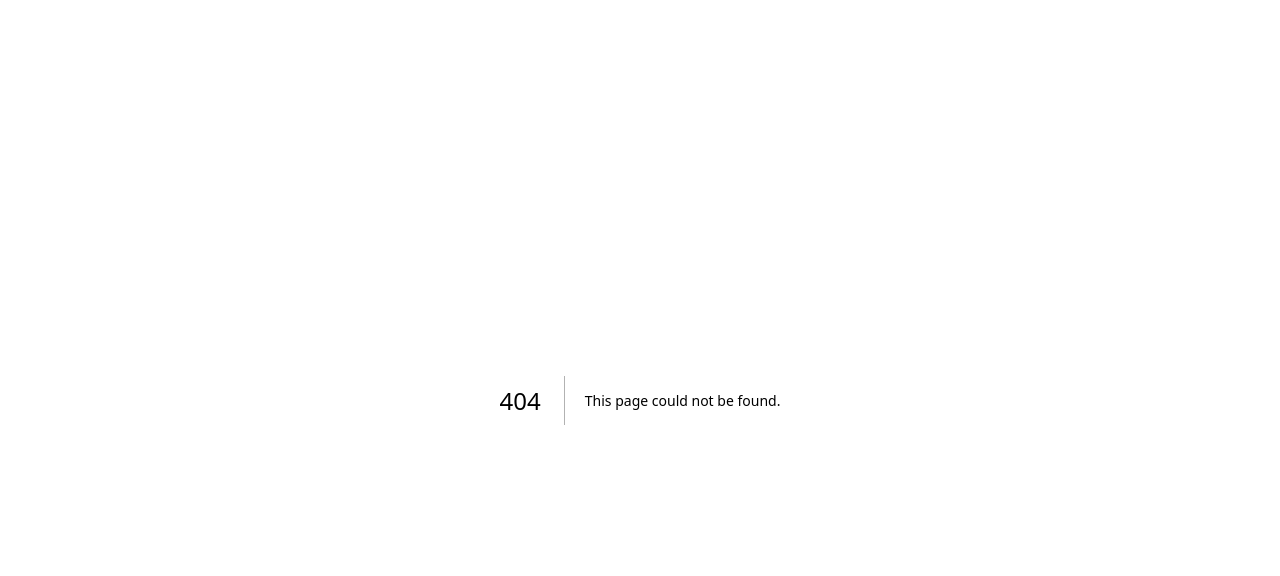
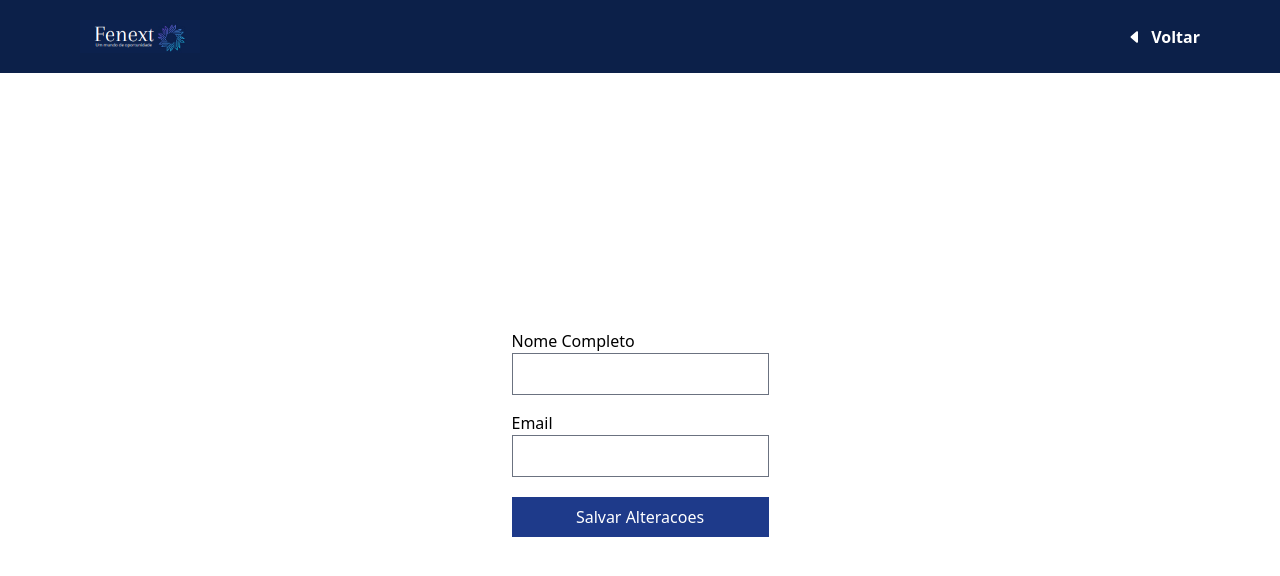
Before and after one commit to TreeSoluction/fnext-web, a Next.js app: page /account/edit in a window 1280 px wide. Before the commit this address had no page. Shown: the top 576 px of the page. Built offline with nearby package versions, Linux system fonts and the light colour scheme; no server answers.

Commit message:
feat: base implementation added

```diff
--- /dev/null
+++ b/src/app/account/edit/page.tsx
@@ -0,0 +1,95 @@
+"use client";
+
+import Header from "@/components/Header";
+import { GetUserData } from "@/services/User/login.user";
+import { useEffect, useState } from "react";
+import axios from "axios";
+export default function Plans() {
+  const [userEmail, setUserEmail] = useState("");
+  const [userName, setUserName] = useState("");
+
+  useEffect(() => {
+    async function getInfo(): Promise<any> {
+      return await GetUserData("a19b4dd0-0e59-4003-b807-f258bde9387e");
+    }
+
+    getInfo().then((res) => {
+      const nameParts = res.data.data.name.split(" ");
+      const capitalizedParts = nameParts.map(
+        (part) => part.charAt(0).toUpperCase() + part.slice(1).toLowerCase()
+      );
+      const capitalizedFullName = capitalizedParts.join(" ");
+
+      setUserName(capitalizedFullName);
+      setUserEmail(res.data.data.email.toLowerCase());
+    });
+  }, []);
+
+  function saveUserData() {
+    axios
+      .put("http://localhost:3001/user", {
+        id: "a19b4dd0-0e59-4003-b807-f258bde9387e",
+        fullName: userName,
+        email: userEmail,
+      })
+      .then(
+        (res) => {
+          alert("usuario atualizado");
+        },
+        (err) => {
+          console.log(err);
+        }
+      );
+  }
+
+  return (
+    <div>
+      <Header>
+        <a className="flex gap-2 items-center font-bold text-white " href="/">
+          <svg
+            xmlns="http://www.w3.org/2000/svg"
+            width="16"
+            height="16"
+            fill="currentColor"
+            className="bi bi-caret-left-fill"
+            viewBox="0 0 16 16"
+          >
+            <path d="m3.86 8.753 5.482 4.796c.646.566 1.658.106 1.658-.753V3.204a1 1 0 0 0-1.659-.753l-5.48 4.796a1 1 0 0 0 0 1.506z" />
+          </svg>
+          <p>Voltar</p>
+        </a>
+      </Header>
+
+      <div className="pt-10 lg:pt-64">
+        <div className="flex flex-col justify-center items-center">
+          <div className="flex flex-col items-center justify-center gap-5">
+            <div className="flex flex-col gap-4">
+              <div>
+                <div>Nome Completo</div>
+                <input
+                  id="userNameInput"
+                  value={userName}
+                  onChange={(e) => setUserName(e.target.value)}
+                ></input>
+              </div>
+              <div>
+                <div>Email</div>
+                <input
+                  id="userEmailInput"
+                  value={userEmail}
+                  onChange={(e) => setUserEmail(e.target.value)}
+                ></input>
+              </div>
+            </div>
+            <button
+              className="h-10 w-full  bg-blue-900 text-white"
+              onClick={saveUserData}
+            >
+              Salvar Alteracoes
+            </button>
+          </div>
+        </div>
+      </div>
+    </div>
+  );
+}
--- /dev/null
+++ b/src/services/User/update.user.ts
@@ -0,0 +1,4 @@
+import api from "../api";
+
+export const UpdateUserData = async (data: any) =>
+  await api.put(`/user/`, data);
```
